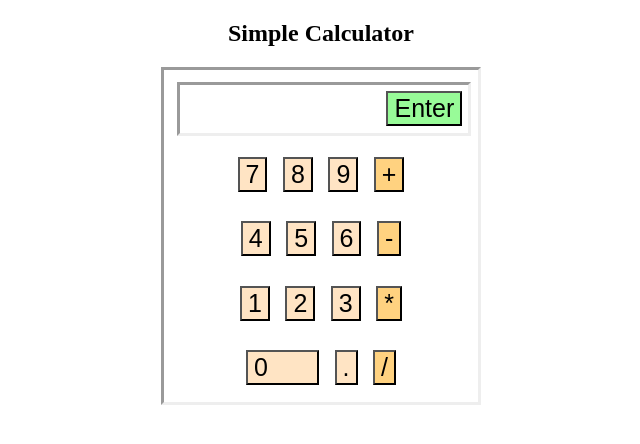
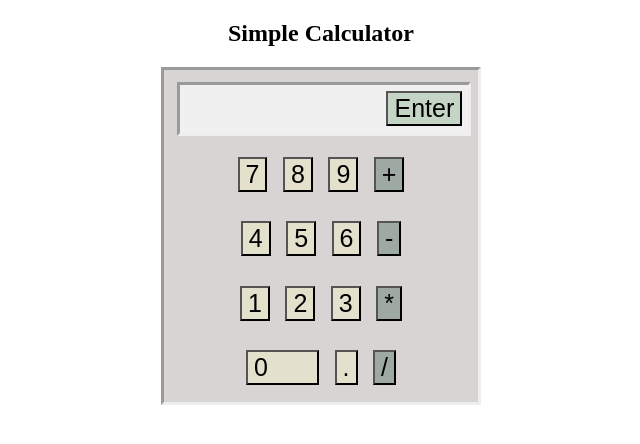
Before and after one commit to sarahsookoo/Calculator, a plain HTML site: page index.html in a window 1280 px wide. Shown: the whole page, without its empty margins (319-959 px from the left). Drawn offline with Linux system fonts and the light colour scheme.

Commit message:
color scheme

```diff
--- a/index.html
+++ b/index.html
@@ -24,7 +24,7 @@
                 <p id="operation"> </p>
                 <p id="second_num"></p>
                 <p id="answer"></p>
-                <input style="float: right;" type="button" id="enter" class="button" onclick="result()" value="Enter">
+                <input style="float: right; font-family: 25px;" type="button" id="enter" class="button" onclick="result()" value="Enter">
                 <!-- <input style="float: right;" type="button" id="enter" class="button" onclick="clear()" value="Clear"> -->
              </div>
 
--- a/styles.css
+++ b/styles.css
@@ -10,15 +10,15 @@
 
 #numbers{
     /*float: left;*/
-    background-color: bisque;
+    background-color: #e3e0cc
 }
 
 #operations{
-    background-color: rgb(255, 210, 128);
+    background-color: #9fa9a3;
 }
 
 #enter{
-    background-color: palegreen;
+    background-color: #c5d5c5
 }
 
 p {
@@ -44,6 +44,7 @@ p {
       width: 3in;
       height:3in;
       margin: auto;
+      background-color: #d8d4d4;
   }
 
   #expression{
@@ -52,4 +53,6 @@ p {
     height:.5in;
     margin: auto;
     margin-bottom: 5%;
+    background-color: #f0f0f0;
+
   }
```
